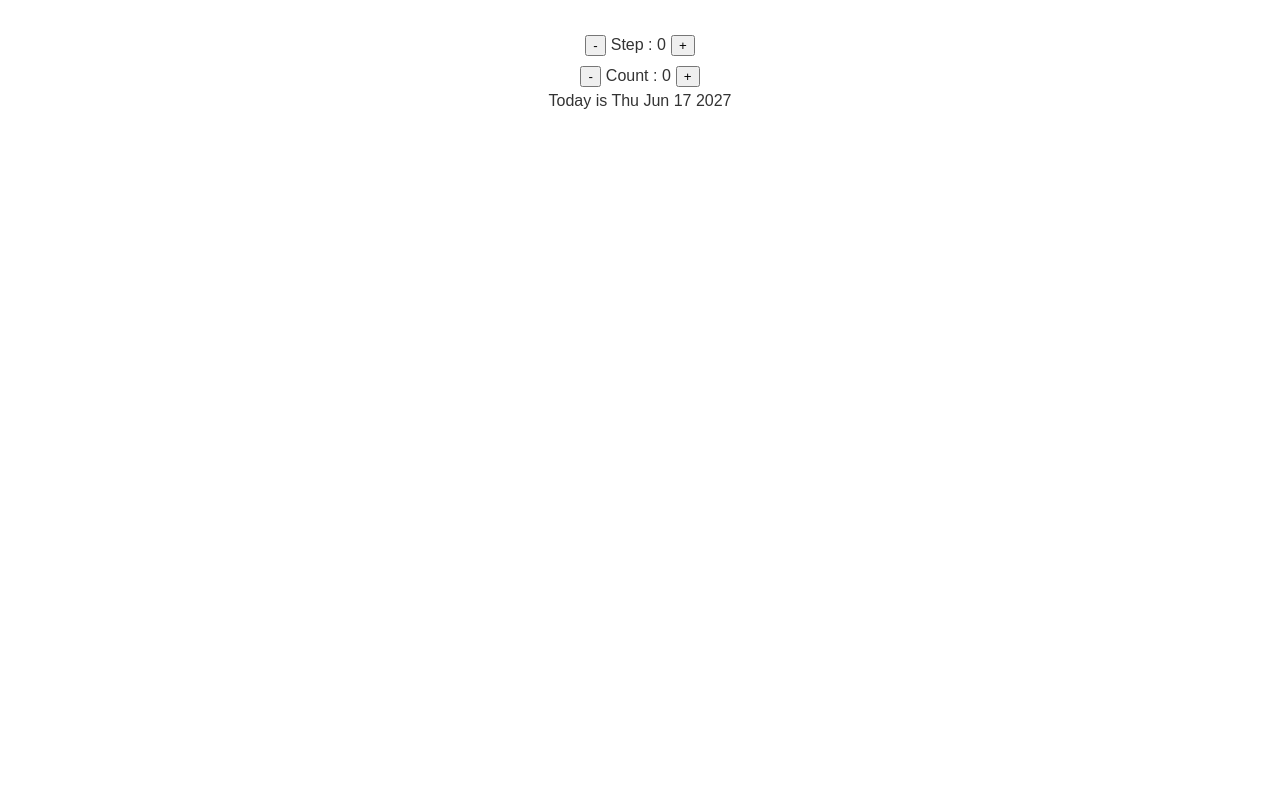
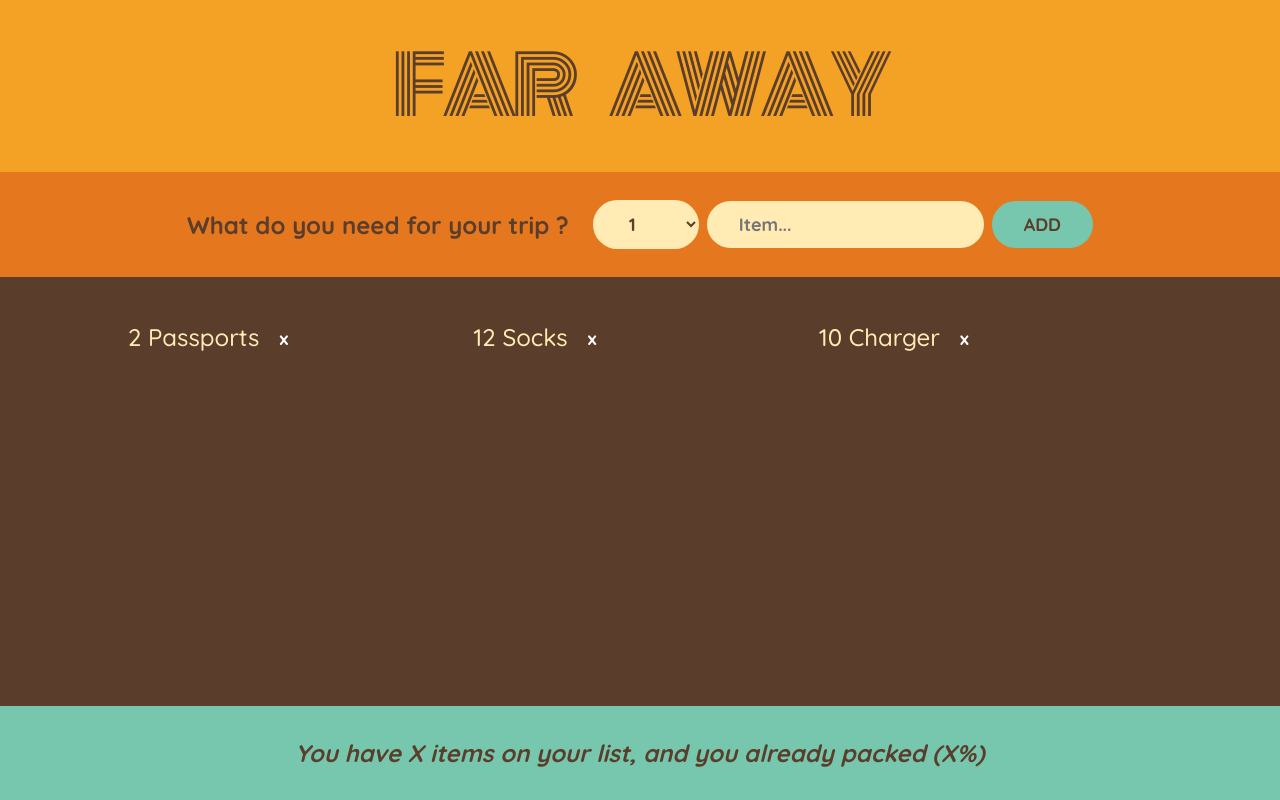
Before and after one commit to AjaxMhdy-17/react-basics, a React (Vite) app: page / in a window 1280 px wide. Built offline with nearby package versions, Linux system fonts and the light colour scheme.

Commit message:
far away

```diff
--- a/src/App.css
+++ b/src/App.css
@@ -1,101 +1,140 @@
+
+
+@import url("https://fonts.googleapis.com/css2?family=Monoton&family=Quicksand:wght@500;700&display=swap");
 
 * {
+  margin: 0;
+  padding: 0;
   box-sizing: border-box;
 }
 
-body {
-  font-family: sans-serif;
-  color: #333;
+html {
+  font-size: 62.5%;
 }
 
-main{
-  text-align: center;
-  margin: 30px 0 ;
+body {
+  font-size: 2.4rem;
+  font-family: sans-serif;
+  color: #5a3e2b;
+  font-family: "Quicksand";
+  font-weight: 500;
 }
 
-button{
-  margin: 5px ;
+.app {
+  width: 100%;
+  height: 100vh;
+  display: grid;
+  grid-template-rows: auto auto 1fr auto;
 }
 
-.steps {
-  width: 600px;
-  background-color: #f7f7f7;
-  border-radius: 7px;
-  padding: 25px 100px;
-  margin: 100px auto;
+h1 {
+  text-align: center;
+  background-color: #f4a226;
+  font-family: "Monoton";
+  font-size: 8rem;
+  text-transform: uppercase;
+  font-weight: 400;
+  word-spacing: 30px;
+  letter-spacing: -5px;
+  padding: 2.4rem 0;
 }
 
-.numbers {
-  display: flex;
-  justify-content: space-between;
-}
-
-.numbers > div {
-  height: 40px;
-  aspect-ratio: 1;
-  background-color: #e7e7e7;
-  border-radius: 50%;
+.add-form {
+  background-color: #e5771f;
+  padding: 2.8rem 0;
   display: flex;
   align-items: center;
   justify-content: center;
-  font-size: 18px;
+  gap: 0.8rem;
 }
 
-.numbers .active {
-  background-color: #7950f2;
-  color: #fff;
+h3 {
+  margin-right: 1.6rem;
+  font-size: 2.4rem;
 }
 
-.message {
-  text-align: center;
-  font-size: 20px;
-  margin: 40px 0;
-  font-weight: bold;
+button,
+select,
+input {
+  background-color: #ffebb3;
+  color: #5a3e2b;
+  font-family: inherit;
+  border: none;
+  border-radius: 10rem;
+  padding: 1.2rem 3.2rem;
+  font-weight: 700;
+  font-size: 1.8rem;
+  cursor: pointer;
+}
+
+.add-form button {
+  text-transform: uppercase;
+  background-color: #76c7ad;
+}
+
+.list {
+  background-color: #5a3e2b;
+  color: #ffebb3;
+  padding: 4rem 0;
 
   display: flex;
+  justify-content: space-between;
   flex-direction: column;
+  gap: 3.2rem;
   align-items: center;
 }
 
-.buttons {
-  display: flex;
-  justify-content: space-between;
+.actions button,
+.list select {
+  text-transform: uppercase;
+  padding: 0.8rem 2.4rem;
+  font-size: 1.4rem;
+  font-weight: 700;
+  margin: 0 0.8rem;
 }
 
-.buttons button {
-  border: none;
-  cursor: pointer;
-  padding: 10px 15px;
-  border-radius: 100px;
-  font-size: 14px;
-  font-weight: bold;
+.list ul {
+  list-style: none;
+  width: 80%;
+  overflow: scroll;
 
+  display: grid;
+  grid-template-columns: repeat(auto-fit, minmax(250px, 1fr));
+  gap: 1.2rem;
+  justify-content: center;
+  align-content: start;
+}
+
+.list li {
   display: flex;
   align-items: center;
-  gap: 10px;
+  gap: 1.2rem;
 }
 
-.buttons button span {
-  font-size: 16px;
-  line-height: 1;
+input[type="checkbox"] {
+  height: 2rem;
+  width: 2rem;
+  accent-color: #e5771f;
 }
 
-h3 {
-  margin: 0;
-  text-transform: uppercase;
+.list li button {
+  cursor: pointer;
+  background: none;
+  border: none;
+  font-size: 1.8rem;
+  padding: 0.8rem;
+  transform: translateY(2px);
+  color : #fff ;
 }
 
-.close {
-  position: absolute;
-  top: 16px;
-  right: 16px;
-  border: none;
-  background: none;
-  cursor: pointer;
-  font-size: 40px;
-  color: inherit;
+.stats {
+  background-color: #76c7ad;
+  text-align: center;
+  font-weight: 700;
+  padding: 3.2rem 0;
 }
 
-.close:hover {
-  color: #7950f2;
+
+.line{
+  text-decoration: line-through;
 }
--- a/src/App.jsx
+++ b/src/App.jsx
@@ -1,46 +1,93 @@
 import { useState } from "react";
 import "../src/App.css";
 
+const initialItems = [
+  { id: 1, description: "Passports", quantity: 2, packed: false },
+  { id: 2, description: "Socks", quantity: 12, packed: false },
+  { id: 3, description: "Charger", quantity: 10, packed: false },
+];
+
 function App() {
-  const [step, setStep] = useState(0);
-  const [count, setCount] = useState(0);
-
-  const date = new Date("jun 17 2027");
-  date.setDate(date.getDate() + count);
-
-  const countInc = () => {
-    setCount((count) => count + step);
-  };
-
-  const countDec = () => {
-    setCount((count) => count - step);
-  };
-
   return (
-    <main>
-      <div>
-        <button onClick={() => setStep((step) => step - 1)}>-</button>
-        Step : {step}
-        <button onClick={() => setStep((step) => step + 1)}>+</button>
-      </div>
-      <div>
-        <button onClick={countDec}>-</button>
-        Count : {count}
-        <button onClick={countInc}>+</button>
-      </div>
-
-      <div>
-        <span>
-          {count == 0
-            ? "Today is "
-            : count > 0
-            ? `${count} days from today is `
-            : `${Math.abs(count)} days ago was `}
-        </span>
-        <span>{date.toDateString()}</span>
-      </div>
+    <main className="app">
+      <Logo />
+      <Form />
+      <PackingList />
+      <Stats />
     </main>
   );
 }
 
+function Logo() {
+  return <h1>Far Away</h1>;
+}
+function Form() {
+  const [quantity, setQuantity] = useState("");
+  const [description, setDescription] = useState("");
+
+  const handleSubmit = (event) => {
+    event.preventDefault();
+    if (!description) return;
+    const newItem = {
+      id: Date.now(),
+      description: description,
+      quantity: quantity,
+      packed: false,
+    };
+  };
+
+  return (
+    <form className="add-form" onSubmit={handleSubmit}>
+      <h3>What do you need for your trip ?</h3>
+      <select value={quantity} onChange={(e) => setQuantity(e.target.value)}>
+        {Array.from({ length: 20 }, (_, i) => i + 1).map((num) => (
+          <option value={num} key={num}>
+            {num}
+          </option>
+        ))}
+      </select>
+      <input
+        type="text"
+        placeholder="Item..."
+        value={description}
+        onChange={(e) => setDescription(e.target.value)}
+      />
+      <button>Add</button>
+    </form>
+  );
+}
+
+function PackingList() {
+  return (
+    <div className="list">
+      <ul>
+        {initialItems.map((item) => (
+          <Item key={item.id} item={item} />
+        ))}
+      </ul>
+    </div>
+  );
+}
+
+function Item({ item }) {
+  const line = { textDecoration: "line-through" };
+  return (
+    <li>
+      {/* <span style={item.packed == true ?  line : {}}>{item.quantity} {item.description}</span> */}
+      <span className={item.packed == true ? "line" : ""}>
+        {item.quantity} {item.description}
+      </span>
+      <button>x</button>
+    </li>
+  );
+}
+
+function Stats() {
+  return (
+    <footer className="stats">
+      <em>You have X items on your list, and you already packed (X%)</em>
+    </footer>
+  );
+}
+
 export default App;
```
